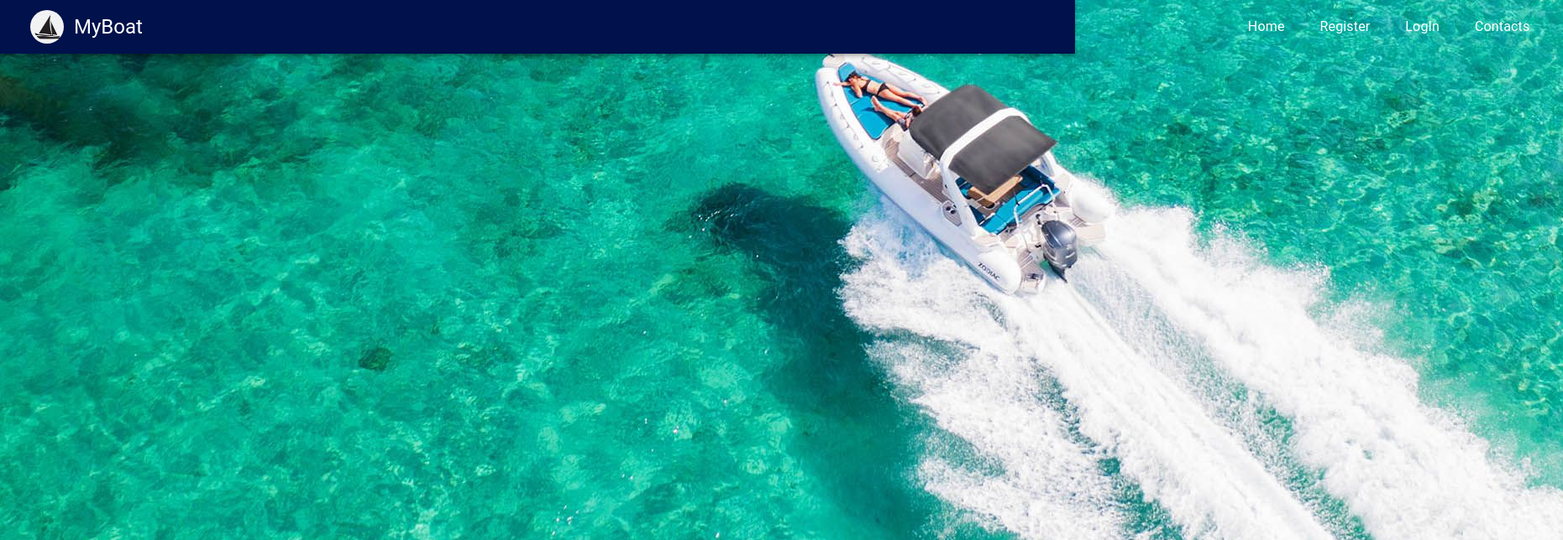
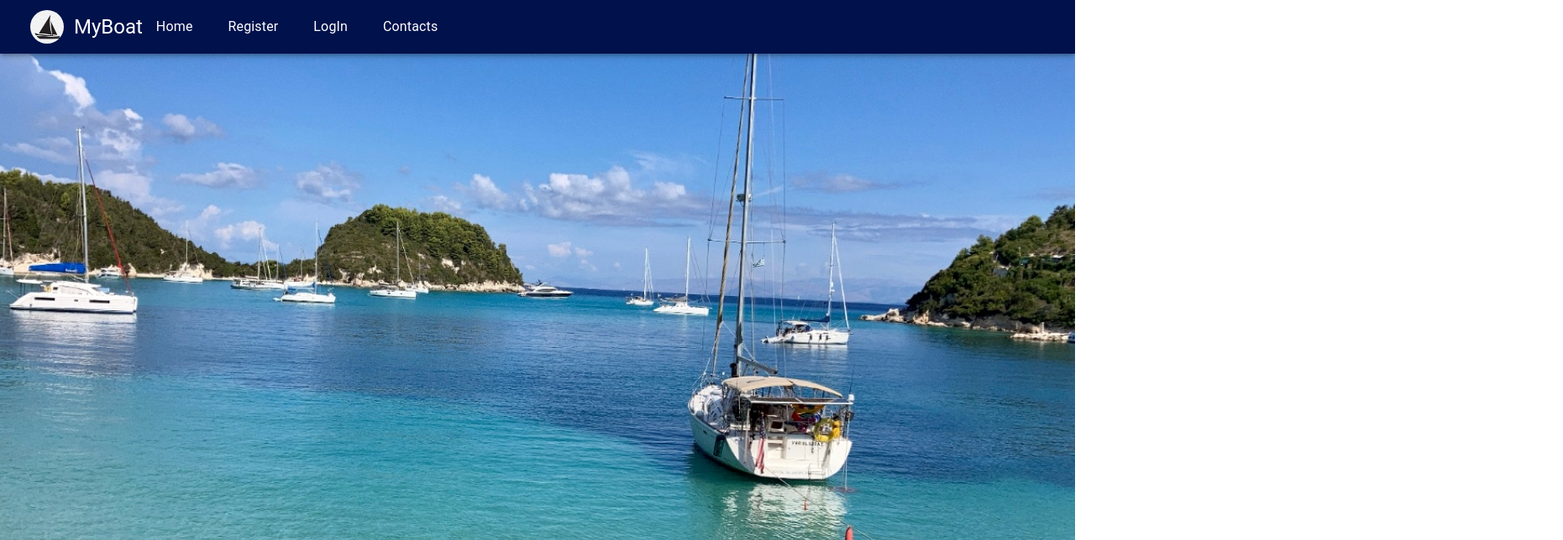
Before and after one commit to LaimaPetrauskiene/my-boat, a React (Create React App) app: page / in a window 1280 px wide. Shown: the top 644 px of the page at 84% size, 1861 px wide, since content can reach past the window. Built offline with nearby package versions, Linux system fonts and the light colour scheme.

Commit message:
navbar image changed

```diff
--- a/src/App.css
+++ b/src/App.css
@@ -1,4 +1,5 @@
 
 body {
-  background: url(bg.jpg) no-repeat center center fixed;
+  background: url(bg1.jpg) no-repeat center fixed;
+  background-size: cover ;
 }
--- a/src/components/navbar/navbar.jsx
+++ b/src/components/navbar/navbar.jsx
@@ -15,8 +15,8 @@ import {
   Box,
 } from "@material-ui/core";
 import { Home, ContactMail } from "@mui/icons-material";
-import LoginIcon from '@mui/icons-material/Login';
-import HowToRegIcon from '@mui/icons-material/HowToReg';
+import LoginIcon from "@mui/icons-material/Login";
+import HowToRegIcon from "@mui/icons-material/HowToReg";
 import logo from "./illust58-451.jpg";
 
 const styled = makeStyles((theme) => ({
@@ -98,17 +98,12 @@ const Navbar = () => {
           >
             {sideList("right")}
           </MobilRightMenuSlider>
-          <Box
-            sx={{ display: "flex", gap: 3, justifyContent: "space-between" }}
-          >
+
           <Toolbar>
             <IconButton onClick={toggleSlider("right", true)}>
               <Avatar style={{ color: "#fff" }} src={logo} />
             </IconButton>
-              <Typography
-                variant="h5"
-                style={{ color: "#fff", marginRight: "1300px" }}
-              >
+            <Typography variant="h5" style={{ color: "#fff" }}>
               MyBoat
             </Typography>
             <Box sx={{ display: "flex", gap: 10 }}>
@@ -122,7 +117,6 @@ const Navbar = () => {
               ))}
             </Box>
           </Toolbar>
-          </Box>
         </AppBar>
       </Box>
     </>
```
Also changed, not shown: src/components/home-page-card/HomePageCard.jsx (added, +9 -0 lines), src/bg1.jpg (added). Lines whose indentation alone changed are shown as unchanged.
